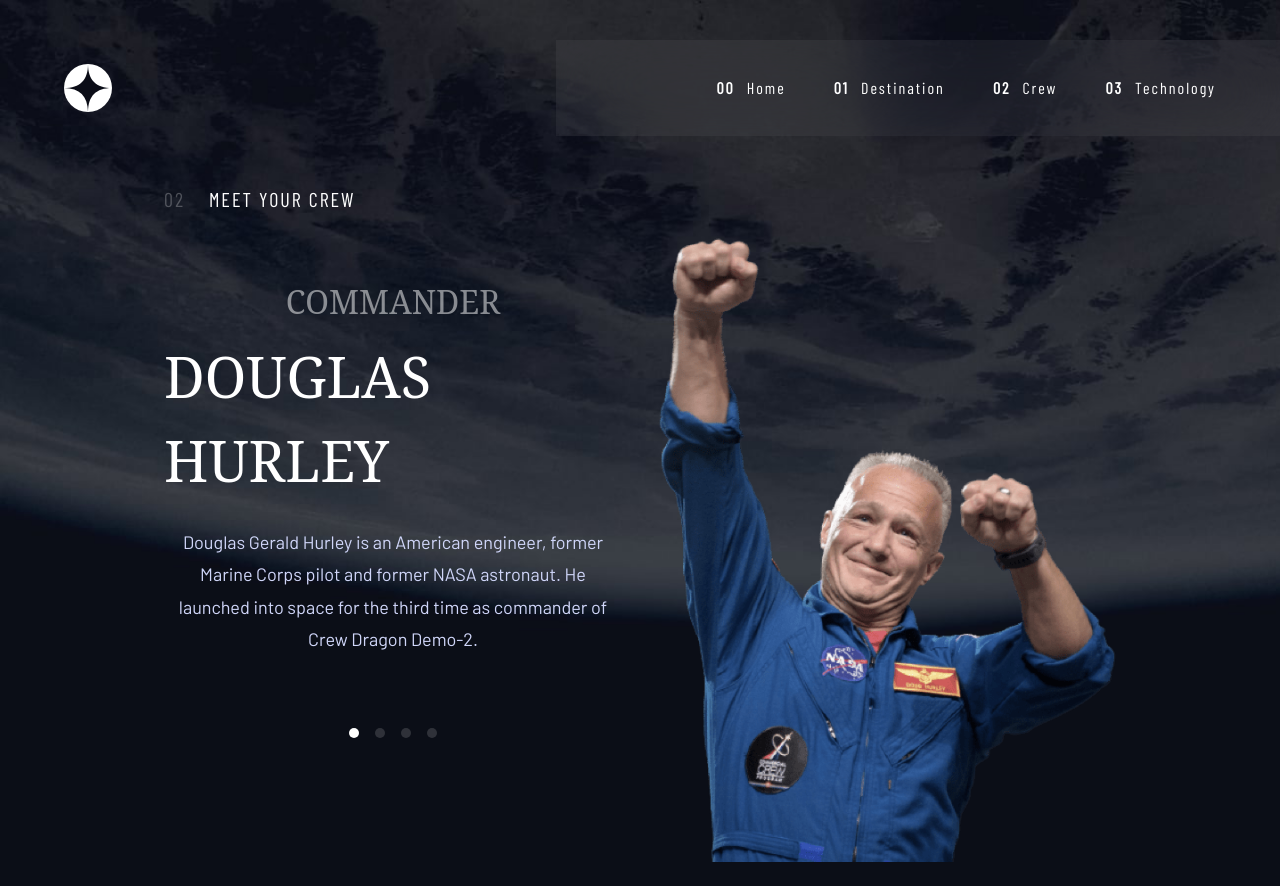
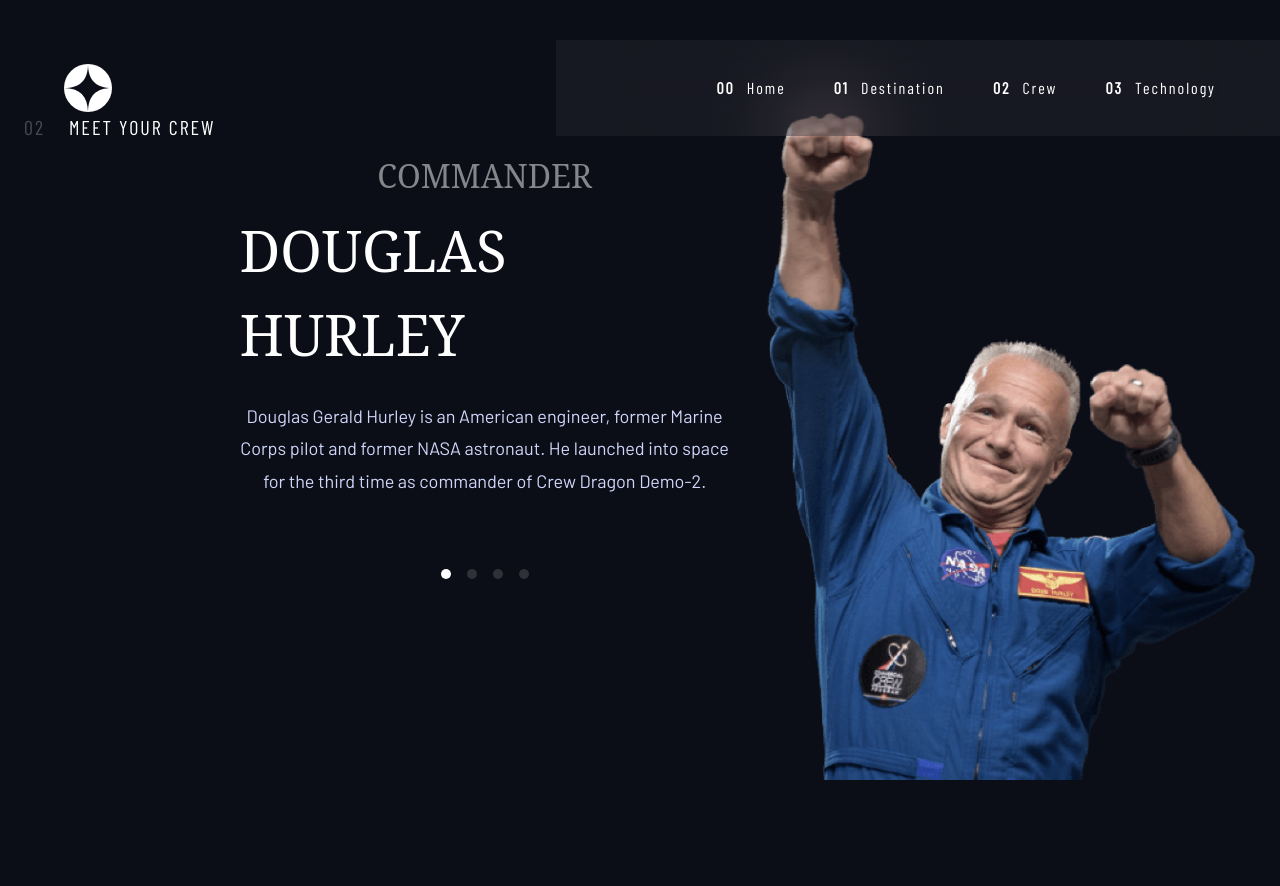
Before and after one commit to 11amanraj/space-tourism, a Next.js app: page /crew in a window 1280 px wide. After the commit the page ends 804 px from the top, so only its background shows below. Built offline with nearby package versions, Linux system fonts and the light colour scheme; a web font is replaced by a local one.

Commit message:
Removed the first div into the layout page from home, destiantion and crew page

```diff
--- a/app/crew/page.tsx
+++ b/app/crew/page.tsx
@@ -28,12 +28,12 @@ const page = () => {
         }
     ]
   return (
-    <div className="outline-1 bg-[url('/crew/background-crew-mobile.jpg')] sm:bg-[url('/crew/background-crew-tablet.jpg')] md:bg-[url('/crew/background-crew-desktop.jpg')] bg-cover p-6 pt-28 md:pt-46 md:px-41">
+    <>
         <div className='text-preset-8 flex gap-6 justify-center sm:text-[20px] sm:justify-start'>
             <p className='opacity-25'>02</p>
             <p>MEET YOUR CREW</p>
         </div>
-        <div className='flex flex-1 flex-col pt-6 gap-9 md:flex-row'>
+        <div className='flex flex-1 flex-col gap-9 md:flex-row'>
             <div className='flex-1 flex flex-col gap-18'>
                 <div className='flex flex-col items-center'>
                     <h3 className='pt-10 text-preset-4 text-[18px] opacity-50 sm:text-[24px] md:text-[32px]'>COMMANDER</h3>
@@ -51,8 +51,11 @@ const page = () => {
                 <img src={crew[0].image} alt={crew[0].name}/>
             </div>
         </div>
-    </div>
+    </>
   )
 }
 
 export default page
+
+{/* <div className="p-6 pt-28 md:pt-46 md:px-41">
+</div> */}
--- a/app/destination/page.tsx
+++ b/app/destination/page.tsx
@@ -32,8 +32,8 @@ const page = () => {
         }
     ]
   return (
-    <div className="bg-[url('/destination/background-destination-mobile.jpg')] sm:bg-[url('/destination/background-destination-tablet.jpg')] md:bg-[url('/destination/background-destination-desktop.jpg')] bg-cover px-6 sm:p-10 md:py-12 md:px-40 h-full">
-        <div className='pt-28 text-preset-8 flex gap-6 justify-center sm:text-[20px] sm:justify-start'>
+    <>
+        <div className='text-preset-8 flex gap-6 justify-center sm:text-[20px] sm:justify-start'>
             <p className='opacity-25'>01</p>
             <p>PICK YOUR DESTINATION</p>
         </div>
@@ -65,8 +65,11 @@ const page = () => {
                 </ul>
             </div>
         </div>
-    </div>
+    </>
   )
 }
 
 export default page
+
+// Home - flex flex-col h-[100dvh] pt-22 sm:pt-56 lg:flex-row lg:px-40 lg:pb-32 lg:items-end lg:justify-between
+// Destination - px-6 sm:p-10 md:py-12 md:px-40 h-full"
--- a/app/layout.tsx
+++ b/app/layout.tsx
@@ -16,7 +16,11 @@ export default function RootLayout({
     <html lang="en">
       <body className="flex flex-col h-[100dvh]">
         <NavBar />
-        {children}
+        {/* <div className="bg-[url('/destination/background-destination-mobile.jpg')] sm:bg-[url('/destination/background-destination-tablet.jpg')] md:bg-[url('/destination/background-destination-desktop.jpg')] bg-cover px-6 sm:p-10 md:py-12 md:px-40 h-full"> */}
+        {/* <div className="bg-[url('/home/background-home-mobile.jpg')] bg-cover sm:bg-[url('/home/background-home-tablet.jpg')] md:bg-[url('/home/background-home-desktop.jpg')] flex flex-col h-[100dvh] pt-22 sm:pt-56 lg:flex-row lg:px-40 lg:pb-32 lg:items-end lg:justify-between"> */}
+        <div className="p-6 pt-28 flex flex-col gap-6 md:flex-row">
+          {children}
+        </div>
       </body>
     </html>
   );
--- a/app/page.tsx
+++ b/app/page.tsx
@@ -1,7 +1,7 @@
 export default function Home() {
   return (
-    <div className="bg-[url('/home/background-home-mobile.jpg')] bg-cover sm:bg-[url('/home/background-home-tablet.jpg')] md:bg-[url('/home/background-home-desktop.jpg')] flex flex-col h-[100dvh] pt-22 sm:pt-56 lg:flex-row lg:px-40 lg:pb-32 lg:items-end lg:justify-between">
-        <div className="flex flex-col items-center p-6 gap-6 md:p-32 md:pb-0 lg:p-0 lg:w-135 lg:items-start">
+    <>
+      <div className="flex flex-col items-center p-6 pt-0 gap-6 md:p-32 md:pb-0 lg:p-0 lg:w-135 lg:items-start">
           <h3 className="text-preset-8 text-tertiary md:text-[28px]">SO, YOU WANT TO TRAVEL TO</h3>
           <h1 className="text-preset-1 text-[80px] md:text-[144px]">SPACE</h1>
           <p className="text-preset-9 text-tertiary text-center text-[15px] md:text-[18px] lg:text-start">Let’s face it; if you want to go to space, you might as well genuinely go to outer space and not hover kind of on the edge of it. Well sit back, and relax because we’ll give you a truly out of this world experience!</p>
@@ -9,6 +9,7 @@ export default function Home() {
       <div className="flex-1 flex items-center justify-center lg:pb-9 lg:flex-0">
           <button className="text-preset-4 text-[18px] text-primary bg-secondary flex items-center justify-center rounded-full w-36 h-36 md:w-68 md:h-68 md:text-[32px]">EXPLORE</button>
       </div>
-    </div>
+    </>
+
   );
 }
```
Lines whose indentation alone changed are shown as unchanged.
